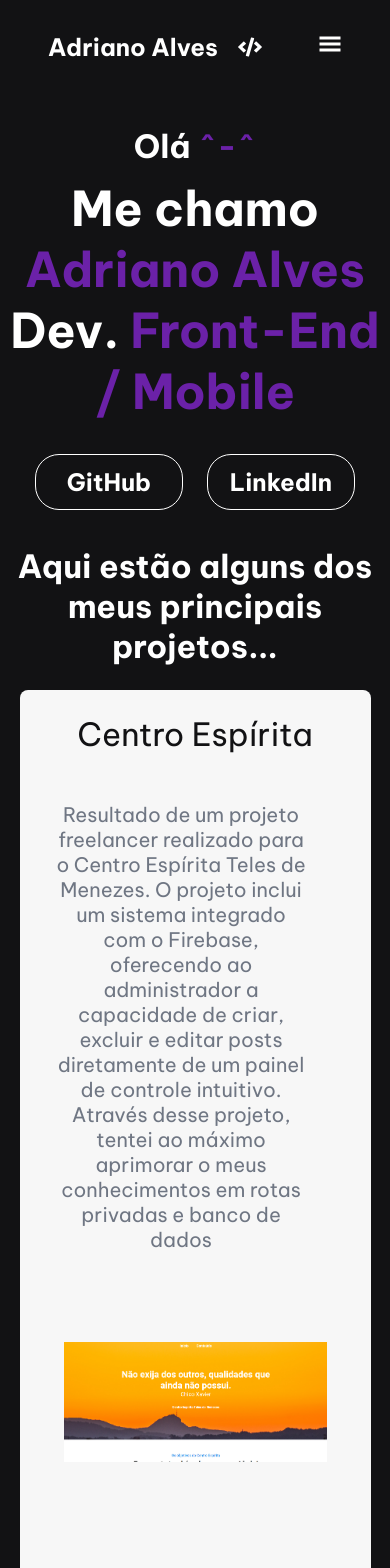
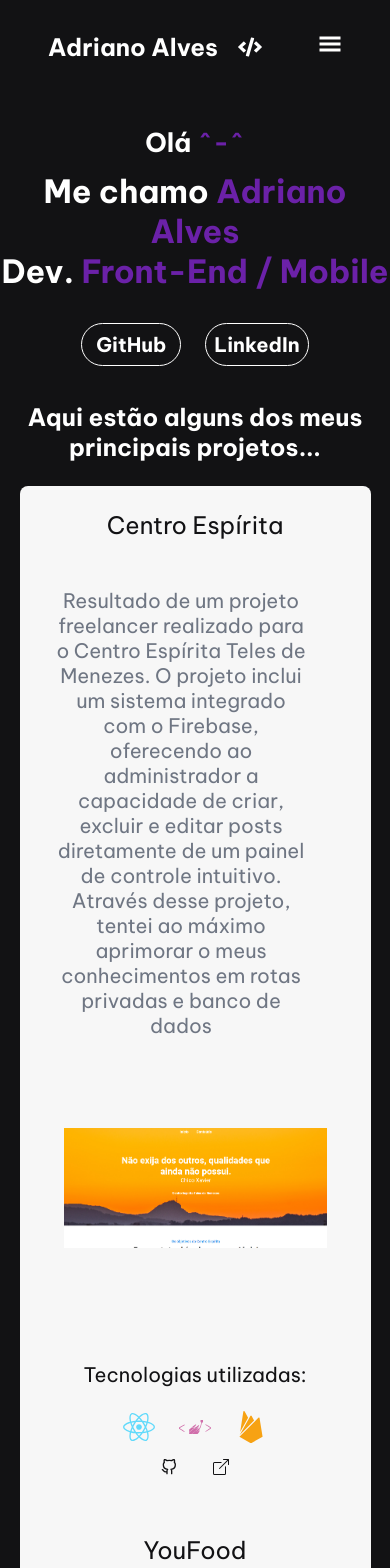
Before and after one commit to Adrianodbs/Portifolio-reactjs, a React (Create React App) app: page / in a window 390 px wide. Shown: the top 1568 px of the page. Built offline with nearby package versions, Linux system fonts and the light colour scheme.

Commit message:
Style: responsive home

```diff
--- a/src/components/ButtonLink/index.jsx
+++ b/src/components/ButtonLink/index.jsx
@@ -24,11 +24,20 @@ const BtnLink = styled.button`
     border: none;
   }
 
+  @media (max-width: 620px) {
+    padding: 8px;
+    min-width: 100px;
+  }
+
   a {
     font-weight: bold;
     font-size: 24px;
     background-color: transparent;
     text-decoration: none;
     color: #fff;
+
+    @media (max-width: 620px) {
+      font-size: 20px;
+    }
   }
 `
--- a/src/components/DemoProjects/index.jsx
+++ b/src/components/DemoProjects/index.jsx
@@ -10,6 +10,7 @@ export default function DemoProjects() {
   const handleProjectsClick = () => {
     navigate('/projects')
   }
+
   return (
     <C.Container>
       {MainList.map((i, index) => (
@@ -36,10 +37,10 @@ export default function DemoProjects() {
             </div>
             <div className="btn">
               <a href={i.github} target="_blank" rel="noopener noreferrer">
-                Ver no GitHub <FiGithub />
+                <p>Ver no GitHub</p> <FiGithub />
               </a>
               <a href={i.url} target="_blank" rel="noopener noreferrer">
-                Visitar o site <BsBoxArrowUpRight />
+                <p>Visitar o site</p> <BsBoxArrowUpRight />
               </a>
             </div>
           </div>
--- a/src/components/DemoProjects/style.js
+++ b/src/components/DemoProjects/style.js
@@ -83,6 +83,7 @@ export const Content = styled.div`
     span {
       font-size: 20px;
       margin-bottom: 12px;
+      text-align: center;
     }
   }
 
@@ -114,5 +115,11 @@ export const Content = styled.div`
         transform: scale(1.1);
       }
     }
+
+    p {
+      @media (max-width: 400px) {
+        display: none;
+      }
+    }
   }
 `
--- a/src/components/Header/styles.js
+++ b/src/components/Header/styles.js
@@ -63,6 +63,10 @@ export const Title = styled.div`
     align-items: center;
     gap: 20px;
     cursor: pointer;
+
+    @media (max-width: 370px) {
+      font-size: 14px;
+    }
   }
 
   a {
--- a/src/pages/Home/styles.js
+++ b/src/pages/Home/styles.js
@@ -18,12 +18,20 @@ export const Title = styled.div`
 
   h2 {
     font-size: 32px;
+
+    @media (max-width: 620px) {
+      font-size: 26px;
+    }
   }
 
   h1 {
     font-size: 48px;
     margin-top: 12px;
     text-align: center;
+
+    @media (max-width: 620px) {
+      font-size: 32px;
+    }
   }
 
   span {
@@ -48,6 +56,10 @@ export const Projects = styled.div`
     font-size: 32px;
     text-align: center;
     margin-bottom: 24px;
+
+    @media (max-width: 500px) {
+      font-size: 24px;
+    }
   }
 
   button {
```
